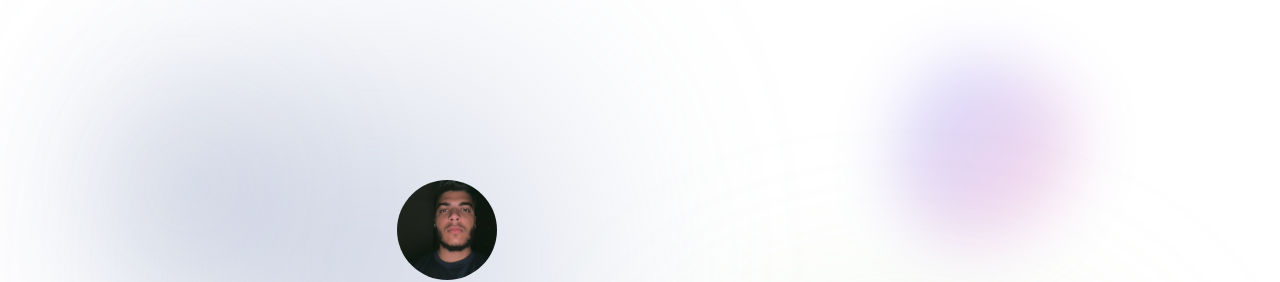
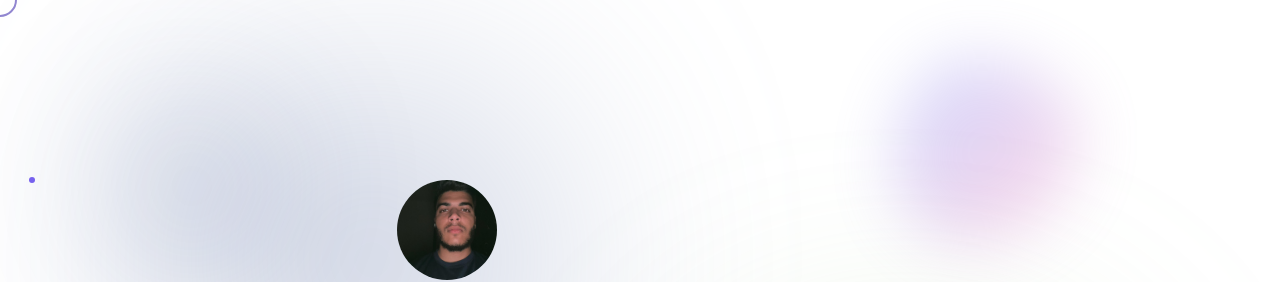
Before and after one commit to ahmads29/portfolio, a React (Vite) app: page / in a window 1280 px wide. Shown: the top 282 px of the page. Built offline with nearby package versions, Linux system fonts and the light colour scheme.

Commit message:
cursor styling

```diff
--- a/src/App.jsx
+++ b/src/App.jsx
@@ -11,12 +11,14 @@
 // import cAnimation from './components/cAnimation';
 import CircleAnimation from './components/CircleAnimation';
 import ScrollVelocity from './components/ScrollVelocity';
+import CustomCursor from "./components/CustomCursor";
 
 
 function Home() {
   const velocity = 50;
   return (
     <>
+      <CustomCursor />
       <Landing />
       <CircleAnimation />
       <Skills />
--- /dev/null
+++ b/src/components/CustomCursor.css
@@ -0,0 +1,27 @@
+body {
+    cursor: none;
+}
+
+.cursor-outer,
+.cursor-inner {
+    position: fixed;
+    pointer-events: none;
+    z-index: 9999;
+    transform: translate(-50%, -50%);
+}
+
+.cursor-outer {
+    width: 30px;
+    height: 30px;
+    border: 2px solid #9186d0;
+    border-radius: 50%;
+    transition: all 0.2s ease;
+}
+
+.cursor-inner {
+    width: 6px;
+    height: 6px;
+    background-color: #7661ee;
+    border-radius: 50%;
+    transition: background-color 0.2s ease;
+}
--- /dev/null
+++ b/src/components/CustomCursor.jsx
@@ -0,0 +1,55 @@
+import React, { useEffect, useRef } from 'react';
+import './CustomCursor.css';
+
+const CustomCursor = () => {
+  const cursorOuterRef = useRef(null);
+  const cursorInnerRef = useRef(null);
+
+  const endX = useRef(0);
+  const endY = useRef(0);
+  const _x = useRef(0);
+  const _y = useRef(0);
+
+  useEffect(() => {
+    const moveMouse = (e) => {
+      endX.current = e.clientX;
+      endY.current = e.clientY;
+
+      if (cursorInnerRef.current) {
+        cursorInnerRef.current.style.left = `${e.clientX}px`;
+        cursorInnerRef.current.style.top = `${e.clientY}px`;
+      }
+    };
+
+    document.addEventListener('mousemove', moveMouse);
+
+    return () => {
+      document.removeEventListener('mousemove', moveMouse);
+    };
+  }, []);
+
+  useEffect(() => {
+    const animate = () => {
+      _x.current += (endX.current - _x.current) * 0.1;
+      _y.current += (endY.current - _y.current) * 0.1;
+
+      if (cursorOuterRef.current) {
+        cursorOuterRef.current.style.left = `${_x.current}px`;
+        cursorOuterRef.current.style.top = `${_y.current}px`;
+      }
+
+      requestAnimationFrame(animate);
+    };
+
+    animate();
+  }, []);
+
+  return (
+    <>
+      <div className="cursor-outer" ref={cursorOuterRef} />
+      <div className="cursor-inner" ref={cursorInnerRef} />
+    </>
+  );
+};
+
+export default CustomCursor;
--- a/src/index.css
+++ b/src/index.css
@@ -25,6 +25,7 @@
 
 body {
     margin: 0;
+    cursor: none;
 
 }
 
```
